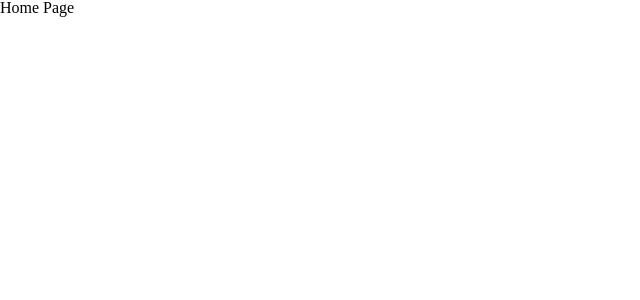
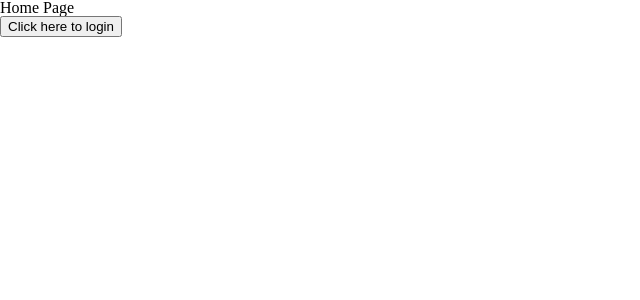
Before and after one commit to maxwellpothier/whats-turning, a Next.js app: page / in a window 1280 px wide. Shown: the top 300 px of the page, without its empty margins (0-640 px from the left). Built offline with nearby package versions, Linux system fonts and the light colour scheme.

Commit message:
creates route for login

```diff
--- a/package.json
+++ b/package.json
@@ -9,6 +9,7 @@
     "lint": "next lint"
   },
   "dependencies": {
+    "axios": "^1.2.1",
     "next": "13.0.6",
     "react": "18.2.0",
     "react-dom": "18.2.0",
--- a/pages/index.js
+++ b/pages/index.js
@@ -1,6 +1,17 @@
+ import axios from "axios";
+import {login} from "../utils/identityApi";
+
 const Home = () => {
+	const handleDummyRequest = async () => {
+		const {data} = await login("max", "asdfasdf");
+		console.log("Here's the token", data?.token);
+	};
+
 	return (
-		<div>Home Page</div>
+		<>
+			<div>Home Page</div>
+			<button onClick={handleDummyRequest}>Click here to login</button>
+		</>
 	);
 };
 
--- /dev/null
+++ b/utils/identityApi.js
@@ -0,0 +1,10 @@
+import axios from "axios";
+
+export const login = (username, password) => {
+	const config = {
+		username,
+		password
+	};
+
+	return axios.post("https://wt-backend.onrender.com/identity/establish", config);
+};
```
Also changed, not shown: 1 other file (tests, documents, lock files or other folders).
